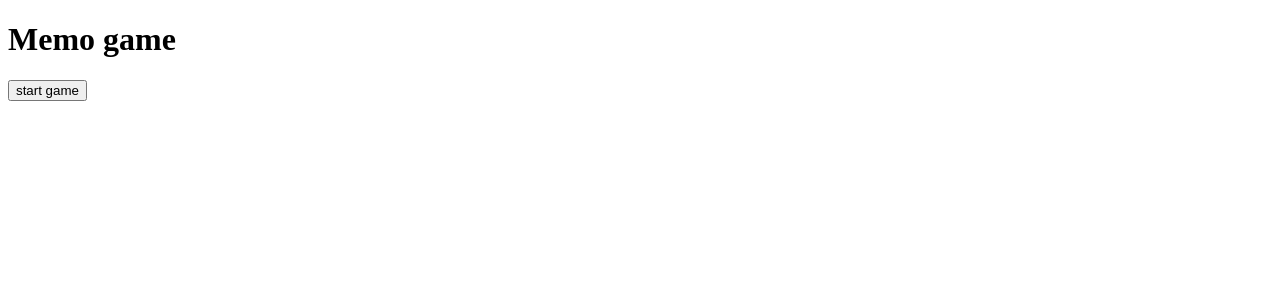
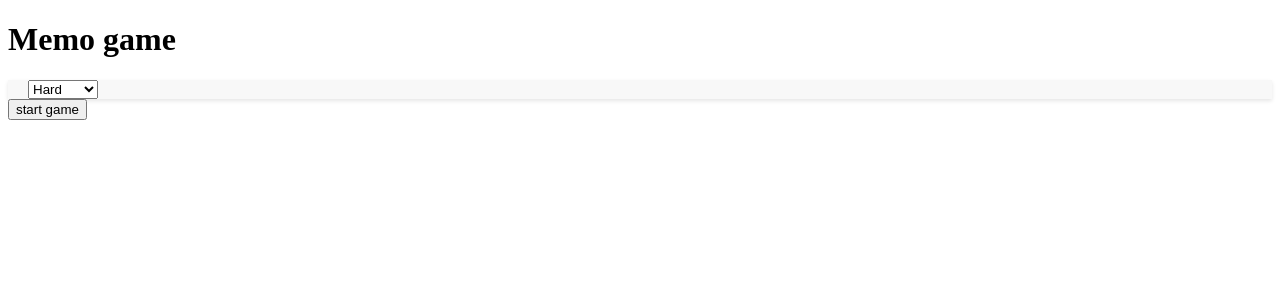
Before and after one commit to matfil/memo-game, a React (Vite) app: page / in a window 1280 px wide. Shown: the top 300 px of the page. Built offline with nearby package versions, Linux system fonts and the light colour scheme.

Commit message:
add start/stop actions

```diff
--- a/src/App.tsx
+++ b/src/App.tsx
@@ -1,12 +1,26 @@
 import './App.scss'
+import React from 'react'
+import TopBar from './components/topBar'
+import useGameState, { GameState } from './hooks/gameState';
 
-function App() {
+const App: React.FC = () =>{
+
+  const state:GameState = useGameState();
+  const time = useGameState((state) => state.time);
+  const gameActive = useGameState((state) => state.gameActive);
+  const difficulty = useGameState((state) => state.difficulty);
+  const attempts = useGameState((state) => state.attempts);
+
+  const {startGame} = state;
+  const {stopGame} = state;
 
   return (
     <>
     <div>
     <h1>Memo game</h1>
-    <button>start game</button>
+    <TopBar time={time} attempts={attempts} difficulty={difficulty} setDifficulty={state.setDifficulty} gameActive={gameActive}/>
+    <button onClick={startGame}>start game</button>
+    {gameActive? <> <button onClick={stopGame}>stop game</button> </> : null}
     </div>
 
     </>
--- a/src/components/topBar.scss
+++ b/src/components/topBar.scss
@@ -0,0 +1,9 @@
+.topBar{
+    display: flex;
+    flex-direction: row;
+    justify-content: space-between;
+    align-items: center;
+    padding: 0 20px;
+    background-color: #f8f8f8;
+    box-shadow: 0 2px 4px rgba(0, 0, 0, 0.1);
+}
--- a/src/components/topBar.tsx
+++ b/src/components/topBar.tsx
@@ -1,4 +1,4 @@
-import 'topbar.scss';
+import './topbar.scss';
 import React from 'react';
 
 export interface TopBarProps {
@@ -12,14 +12,14 @@ export interface TopBarProps {
 const topBar:React.FC<TopBarProps> = (props:TopBarProps) => {
     return (
         <>
-        <div>
-            <select name="difficulty" id="difficulty" disabled={props.gameActive} onChange={(e) => props.setDifficulty(parseInt(e.target.value))}>
+        <div className='topBar'>
+            <select name="difficulty" id="difficulty" value={props.difficulty} disabled={props.gameActive} onChange={(e) => props.setDifficulty(parseInt(e.target.value))}>
                 <option value="6">Easy</option>
                 <option value="8">Medium</option>
                 <option value="12">Hard</option>
             </select>
             {props.gameActive? <> <span>Time: {props.time}</span> </> : null}
-            <span>Attempts: {props.attempts}</span>
+            {props.gameActive? <> <span>Attempts: {props.attempts}</span> </> : null}
         </div>
         </>
     );
--- a/src/hooks/gameState.ts
+++ b/src/hooks/gameState.ts
@@ -28,10 +28,12 @@ export interface GameState {
     timeInterval: number;
     startTimer: () => void;
     stopTimer: () => void;
+    startGame: () => void;
+    stopGame: () => void;
 
 }
 
-const useGameState = create((set) => ({
+const useGameState = create<GameState>((set, get) => ({
     moves: [],
     setMoves: (moves:move[]) => set({ moves }),
     addMove: (move:move) => set((state:GameState) => ({ moves: [...state.moves, move] })),
@@ -41,14 +43,16 @@ const useGameState = create((set) => ({
     setGameActive: (gameActive:boolean) => set({ gameActive }),
     attempts: 0,
     incrementAttempts: () => set((state:GameState) => ({ attempts: state.attempts + 1 })),
-    difficulty: 6,
-    setDifficulty: (difficulty:number) => set({ difficulty }),
+    difficulty: 12,
+    setDifficulty: (difficulty:number) => {console.log(difficulty); set({ difficulty })},
     time: 0,
     incrementTime: () => set((state:GameState) => ({ time: state.time + 1 })),
     setTime: (time:number) => set({ time }),
     timeInterval: 0,
     startTimer: () => set((state:GameState) => ({ timeInterval: window.setInterval(() => state.incrementTime(), 1000) })),
-    stopTimer: () => set((state:GameState) => { clearInterval(state.timeInterval); return { timeInterval: 0 } }),
+    stopTimer: () => set((state:GameState) => { clearInterval(state.timeInterval); return { time: 0, timeInterval: 0 } }),
+    startGame: () => { if(get().gameActive) {{get().setGameActive(true); get().startTimer();}}},
+    stopGame: () => { get().setGameActive(false); get().stopTimer(); },
 
 }));
 
```
